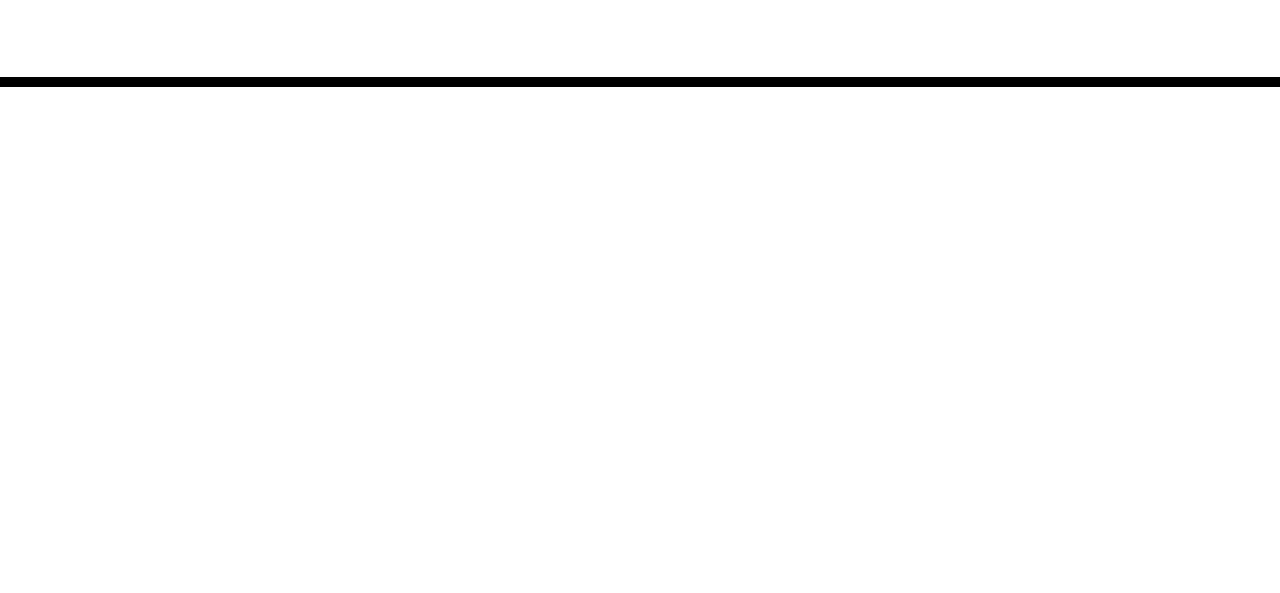
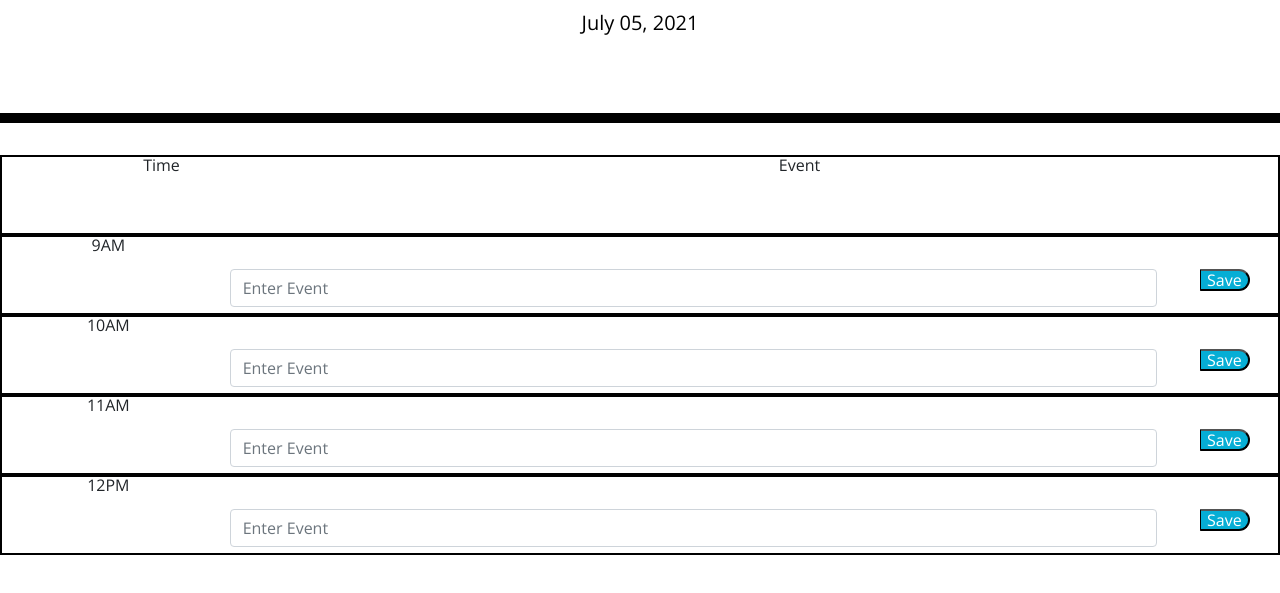
Before and after one commit to ktmac21/work-day-scheduler, a plain HTML site: page index.html in a window 1280 px wide. Shown: the part 181-774 px from the top of the page. Drawn offline with nearby package versions, Linux system fonts and the light colour scheme; files that its build step writes are made by us from their sources.

Commit message:
added bootstrap container and grid

```diff
--- /dev/null
+++ b/assets/script.js
@@ -0,0 +1,8 @@
+var timeDisplayEl = $("#currentDay");
+
+
+function displayTime() {
+    var rightNow = moment().format('MMMM DD, YYYY');
+    timeDisplayEl.text(rightNow);
+  }
+  displayTime();
--- a/assets/style.css
+++ b/assets/style.css
@@ -34,6 +34,9 @@ textarea {
   white-space: pre-wrap;
   height: 80px;
   border-top: 1px solid white;
+  background-color: white;
+  border: solid 2.5px black;
+  text-align: center;
 }
 
 .hour {
--- a/index.html
+++ b/index.html
@@ -1,24 +1,17 @@
 <!DOCTYPE html>
 <html lang="en">
+
 <head>
   <meta charset="UTF-8" />
   <meta name="viewport" content="width=device-width, initial-scale=1.0" />
   <meta http-equiv="X-UA-Compatible" content="ie=edge" />
-    <link
-      rel="stylesheet"
-      href="https://stackpath.bootstrapcdn.com/bootstrap/4.3.1/css/bootstrap.min.css"
-    />
-    <link
-      rel="stylesheet"
-      href="https://use.fontawesome.com/releases/v5.8.1/css/all.css"
-      integrity="sha384-50oBUHEmvpQ+1lW4y57PTFmhCaXp0ML5d60M1M7uH2+nqUivzIebhndOJK28anvf"
-      crossorigin="anonymous"
-    />
-    <link
-      href="https://fonts.googleapis.com/css?family=Open+Sans&display=swap"
-      rel="stylesheet"
-    />
-    <link rel="stylesheet" href="style.css" />
+  <link rel="stylesheet" href="https://stackpath.bootstrapcdn.com/bootstrap/4.3.1/css/bootstrap.min.css" />
+  <link rel="stylesheet" href="https://use.fontawesome.com/releases/v5.8.1/css/all.css"
+    integrity="sha384-50oBUHEmvpQ+1lW4y57PTFmhCaXp0ML5d60M1M7uH2+nqUivzIebhndOJK28anvf" crossorigin="anonymous" />
+  <link href="https://fonts.googleapis.com/css?family=Open+Sans&display=swap" rel="stylesheet" />
+  <link rel="stylesheet" href="./assets/style.css" />
+
+
   <title>Work Day Scheduler</title>
 </head>
 
@@ -28,11 +21,59 @@
     <p class="lead">A simple calendar app for scheduling your work day</p>
     <p id="currentDay" class="lead"></p>
   </header>
-    <div class="container">
+
   <!-- Timeblocks go here -->
+  <div class="container-fluid">
+    <div class="row">
+      <div class="col-3">Time</div>
+      <div class="col">Event</div>
     </div>
+    <div class="row">
+      <div class="col-2">9AM</div>
+      <div class="col-9">
+        <input type="text" id="event-input" class="form-control" placeholder="Enter Event" required />
+      </div>
+      <div class="col-1">
+        <button class="saveBtn">Save</button>
+      </div>
+
+    </div>
+    <div class="row">
+      <div class="col-2">10AM</div>
+      <div class="col-9">
+        <input type="text" id="event-input" class="form-control" placeholder="Enter Event" required />
+      </div>
+      <div class="col-1">
+        <button class="saveBtn">Save</button>
+      </div>
+    </div>
+    <div class="row">
+      <div class="col-2">11AM</div>
+      <div class="col-9">
+        <input type="text" id="event-input" class="form-control" placeholder="Enter Event" required />
+      </div>
+      <div class="col-1">
+        <button class="saveBtn">Save</button>
+      </div>
+    </div>
+    <div class="row">
+      <div class="col-2">12PM</div>
+      <div class="col-9">
+        <input type="text" id="event-input" class="form-control" placeholder="Enter Event" required />
+      </div>
+      <div class="col-1">
+        <button class="saveBtn">Save</button>
+      </div>
+    </div>
+  </div>
+
+
+
+
 
   <script src="https://cdnjs.cloudflare.com/ajax/libs/jquery/3.2.1/jquery.min.js"></script>
   <script src="https://cdnjs.cloudflare.com/ajax/libs/moment.js/2.24.0/moment.min.js"></script>
+  <script src="./assets/script.js"></script>
 </body>
+
 </html>
```
Lines whose indentation alone changed are shown as unchanged.
